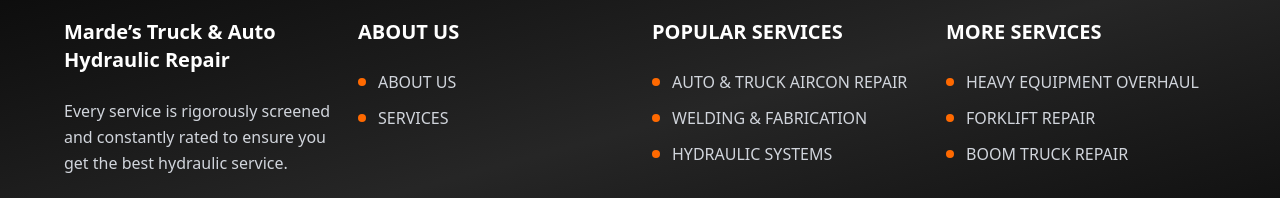
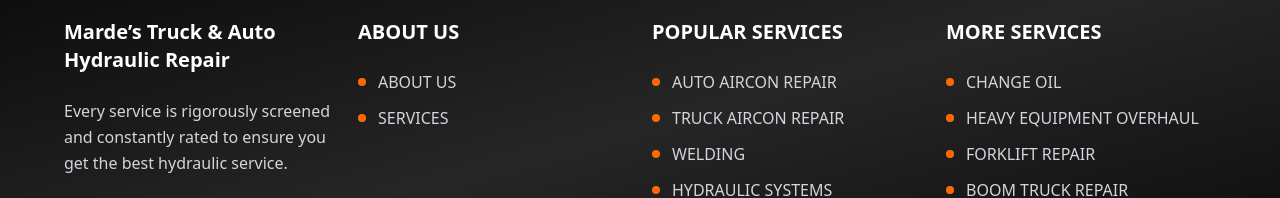
Before and after one commit to chenghermogeno/marde-auto-shop, a Next.js app: page / in a window 1280 px wide. Shown: the part 3594-3792 px from the top of the page. Built offline with nearby package versions, Linux system fonts and the light colour scheme.

Commit message:
update services

```diff
--- a/app/page.js
+++ b/app/page.js
@@ -334,7 +334,7 @@ export default function HomePage() {
             <div className="absolute inset-0 bg-gradient-to-b from-transparent via-transparent to-black/80">
               <Image
                 src="/welding.jpg?height=400&width=300&text=Hydraulic+Repair"
-                alt="WELDING & FABRICATION"
+                alt="WELDING"
                 fill
                 className="object-cover group-hover:scale-110 transition-transform duration-500"
               />
@@ -345,9 +345,9 @@ export default function HomePage() {
             <div className="absolute bottom-0 left-0 right-0 p-6">
               <div className="w-16 h-1 bg-orange-500 mb-4 group-hover:w-24 transition-all duration-300"></div>
               <h3 className="text-xl font-bold text-white mb-2">
-                WELDING &
+                WELDING
                 <br />
-                FABRICATION
+                <br />
               </h3>
               <div className="max-h-0 overflow-hidden group-hover:max-h-32 transition-all duration-300 ease-out">
                 <p className="text-gray-300 text-sm leading-relaxed mt-2">
@@ -666,7 +666,7 @@ export default function HomePage() {
                     className="text-gray-300 hover:text-orange-500 transition-colors flex items-center"
                   >
                     <span className="w-2 h-2 bg-orange-500 rounded-full mr-3"></span>
-                    AUTO & TRUCK AIRCON REPAIR
+                    AUTO AIRCON REPAIR
                   </Link>
                 </li>
                 <li>
@@ -675,7 +675,16 @@ export default function HomePage() {
                     className="text-gray-300 hover:text-orange-500 transition-colors flex items-center"
                   >
                     <span className="w-2 h-2 bg-orange-500 rounded-full mr-3"></span>
-                    WELDING & FABRICATION
+                    TRUCK AIRCON REPAIR
+                  </Link>
+                </li>
+                <li>
+                  <Link
+                    href="#services"
+                    className="text-gray-300 hover:text-orange-500 transition-colors flex items-center"
+                  >
+                    <span className="w-2 h-2 bg-orange-500 rounded-full mr-3"></span>
+                    WELDING
                   </Link>
                 </li>
                 <li>
@@ -694,6 +703,15 @@ export default function HomePage() {
             <div>
               <h3 className="text-xl font-bold mb-6">MORE SERVICES</h3>
               <ul className="space-y-3">
+                <li>
+                  <Link
+                    href="#services"
+                    className="text-gray-300 hover:text-orange-500 transition-colors flex items-center"
+                  >
+                    <span className="w-2 h-2 bg-orange-500 rounded-full mr-3"></span>
+                    CHANGE OIL
+                  </Link>
+                </li>
                 <li>
                   <Link
                     href="#services"
```
